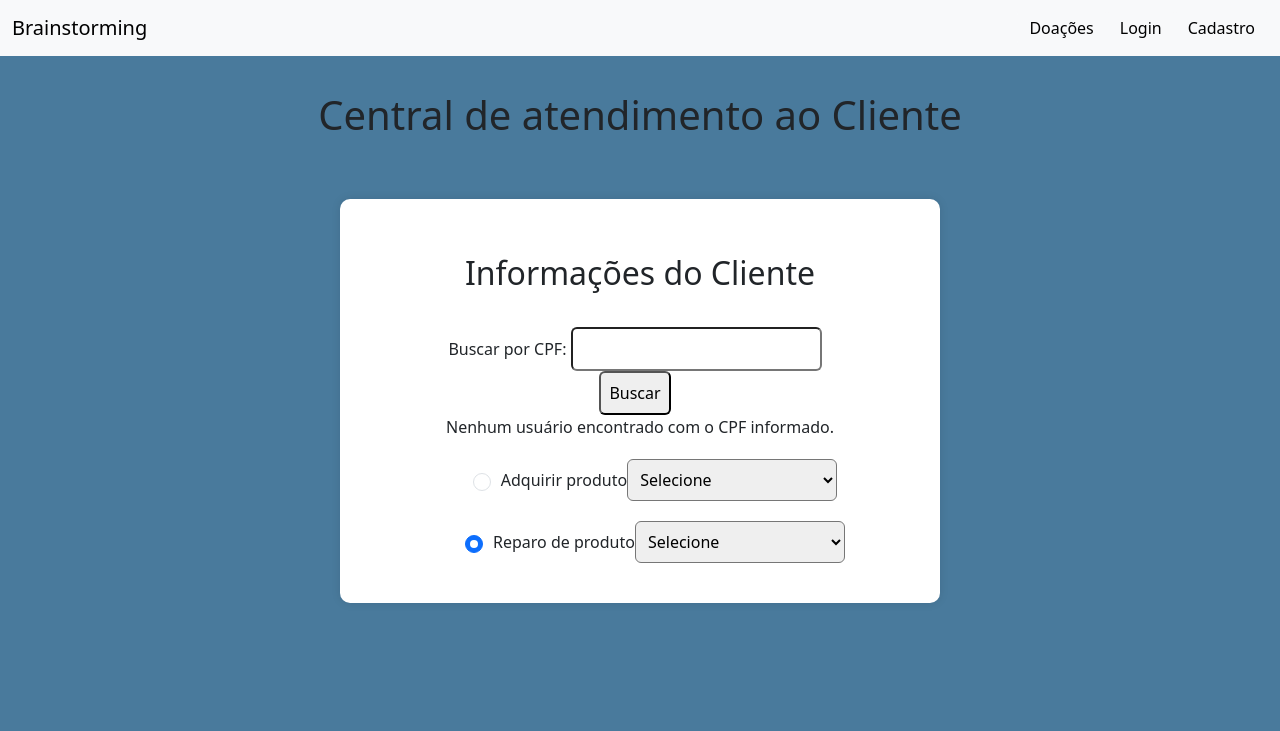
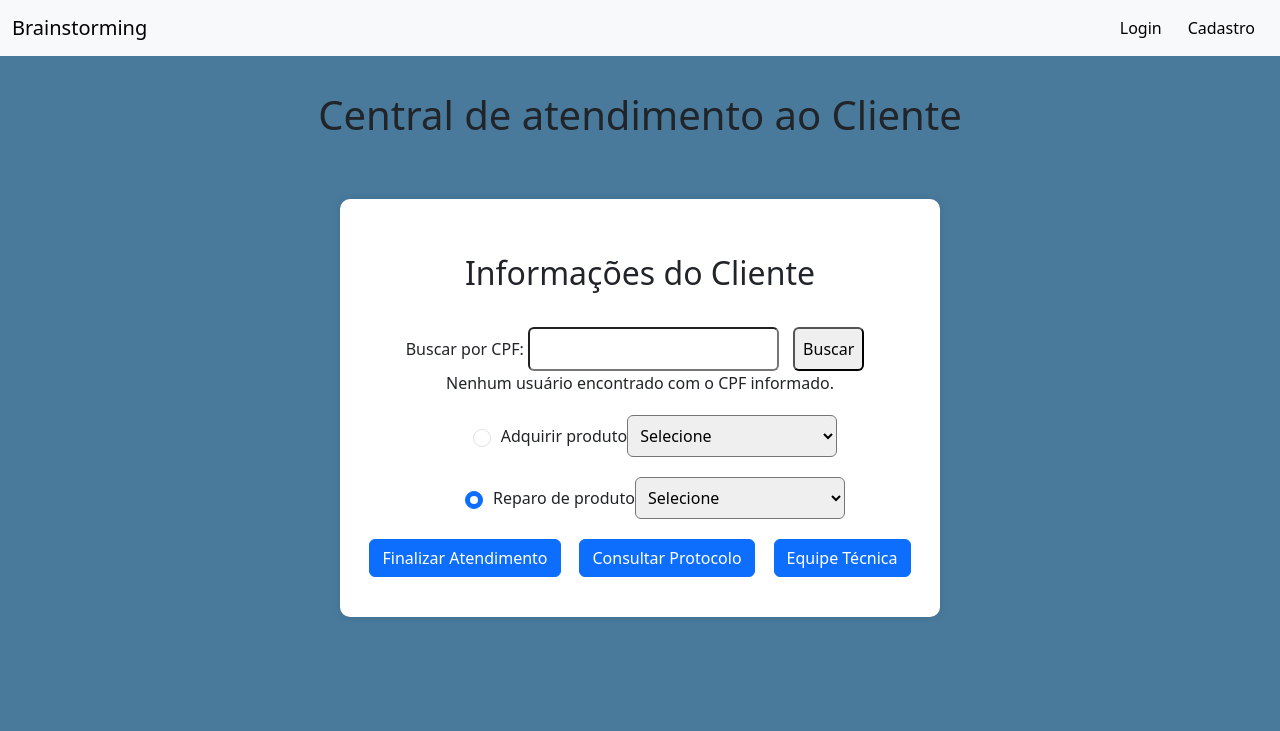
Before and after one commit to EliasAraujoDev/projetoCursoRedes, a PHP site: page /views/busca.php?busca=1 in a window 1280 px wide. Shown: the top 731 px of the page. Run offline with PHP 8.4, Linux system fonts and the light colour scheme; data that the repository does not hold is empty.

Commit message:
renan correçoes

```diff
--- a/css/atendimento.css
+++ b/css/atendimento.css
@@ -62,3 +62,8 @@ input, select {
   width: 100%;
   align-items: center;
 }
+
+
+.search-results p{
+  font-size: 18px;
+}
--- a/css/cadastroUser.css
+++ b/css/cadastroUser.css
@@ -15,7 +15,7 @@ main {
 }
 
 h1{
-  color: white;
+  color: rgb(0, 0, 0);
 }
 
 .form-container {
--- a/templates/cabecalho.php
+++ b/templates/cabecalho.php
@@ -36,8 +36,8 @@ if (session_status() == PHP_SESSION_NONE) {
             </button>
               <form class="d-flex" role="search">
 
-                <a href="/projetocursoredes/views/doacoes.php"><button type="button" class="btn btn-light">Doações</button></a>
-                <a href="/projetocursoredes/views/login.php"><button type="button" class="btn btn-light">Login</button></a>
+<!--                 <a href="/projetocursoredes/views/doacoes.php"><button type="button" class="btn btn-light">Doações</button></a>-->
+              <a href="/projetocursoredes/views/login.php"><button type="button" class="btn btn-light">Login</button></a>
                 <a href="/projetocursoredes/views/cadastro.php"><button type="button" class="btn btn-light">Cadastro</button></a>
               </form>
             </div>
--- a/views/busca.php
+++ b/views/busca.php
@@ -18,7 +18,7 @@ include $_SERVER["DOCUMENT_ROOT"] . "/projetocursoredes/controller/BuscaControll
             <h2>Informações do Cliente</h2>
             <form class="search-form" action="/projetocursoredes/views/busca.php" method="get">
                 <label for="busca">Buscar por CPF:</label>
-        <input type="text" name="busca" required><br>
+                <input type="text" name="busca" required>
                 <input type="submit" value="Buscar">
             </form>
 
@@ -37,7 +37,7 @@ include $_SERVER["DOCUMENT_ROOT"] . "/projetocursoredes/controller/BuscaControll
                             echo "<p>Nome: " . $user['nome'] . "<br>";
                             echo "E-mail: " . $user['email'] . "<br>";
                             echo "CPF: " . $user['cpf'] . "<br>";
-                    echo "Endereço: ". $user['endereco']." ".$user['cidade' ]." CEP:".$user['cep'] ."</p>";
+                            echo "Endereço: " . $user['endereco'] . " " . $user['cidade'] . " CEP:" . $user['cep'] . "</p>";
                         }
                         echo '</div>';
                     } else {
@@ -86,9 +86,6 @@ include $_SERVER["DOCUMENT_ROOT"] . "/projetocursoredes/controller/BuscaControll
             </select>
 
         </div>
-        </div>
-
-
 
         <div class="options">
             <button type="button" class="btn btn-primary" class="end-call" onclick="endCall()">Finalizar Atendimento</button>
@@ -99,11 +96,16 @@ include $_SERVER["DOCUMENT_ROOT"] . "/projetocursoredes/controller/BuscaControll
     </div>
 
 
+
+
+</div>
+
+
 </div>
 
 
 
-<!-- <script>
+<script>
     function searchByCPF() {
         var cpfInput = document.getElementById('cpf');
         var cpf = cpfInput.value;
@@ -122,7 +124,7 @@ include $_SERVER["DOCUMENT_ROOT"] . "/projetocursoredes/controller/BuscaControll
     function generateProtocol() {
         alert('Protocolo gerado: 025863549525.');
     }
-</script> -->
+</script>
 
 <?php
 require_once $_SERVER['DOCUMENT_ROOT'] . '/projetocursoredes/templates/rodape.php';
```
Lines whose indentation alone changed are shown as unchanged.
